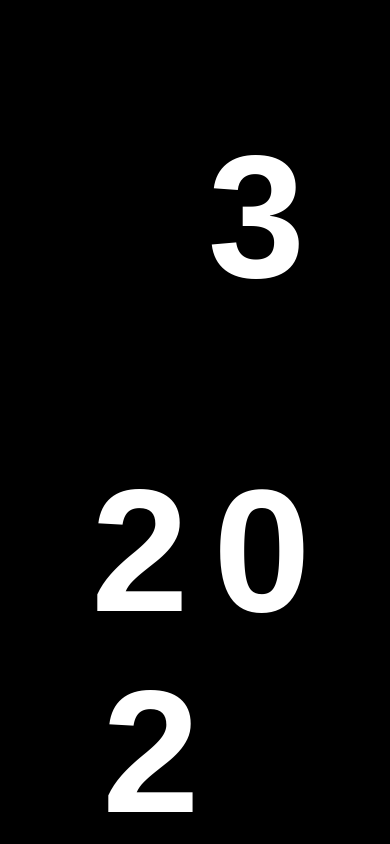
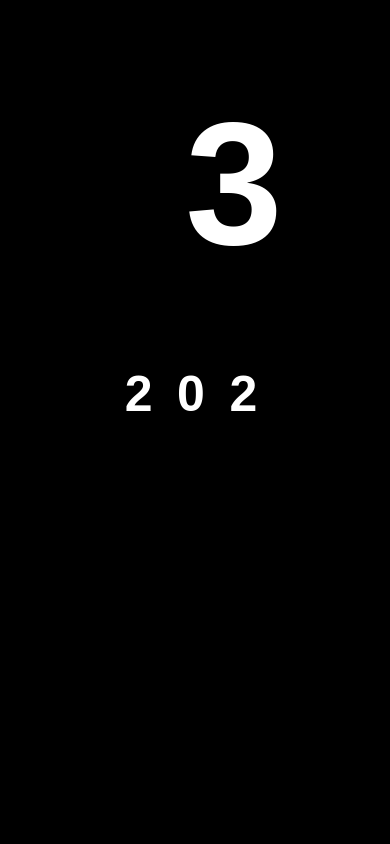
Before and after one commit to thuongpromcn/happynewyear.github.io, a plain HTML site: page index.html in a window 390 px wide. Shown: the top 844 px of the page. Drawn offline with Linux system fonts and the light colour scheme; a web font is replaced by a local one.

Commit message:
Update index.html

```diff
--- a/index.html
+++ b/index.html
@@ -10,11 +10,23 @@ index.html
      <style>
       /* Media query cho màn hình nhỏ hơn */
       @media screen and (max-width: 600px) {
-        .msg {
-          font-size: 50px; /* Điều chỉnh kích thước phông chữ cho màn hình nhỏ hơn */
-        }
-        /* Thêm điều chỉnh khác cho các phần tử khác nếu cần */
-      }
+  .msg {
+    font-size: 50px; /* Điều chỉnh kích thước phông chữ cho màn hình nhỏ hơn */
+    margin-top: -50px; /* Điều chỉnh vị trí top của .msg */
+  }
+
+  .year {
+    top: 250px; /* Điều chỉnh vị trí top của .year */
+  }
+
+  .y1, .y2, .y3, .y4, .old, .new {
+    font-size: 50px; /* Điều chỉnh kích thước phông chữ cho màn hình nhỏ hơn */
+  }
+
+  .first_year {
+    margin-right: 20px; /* Điều chỉnh khoảng cách giữa các chữ số trong năm */
+  }
+}
     </style>
   </head>
   <body>
```
